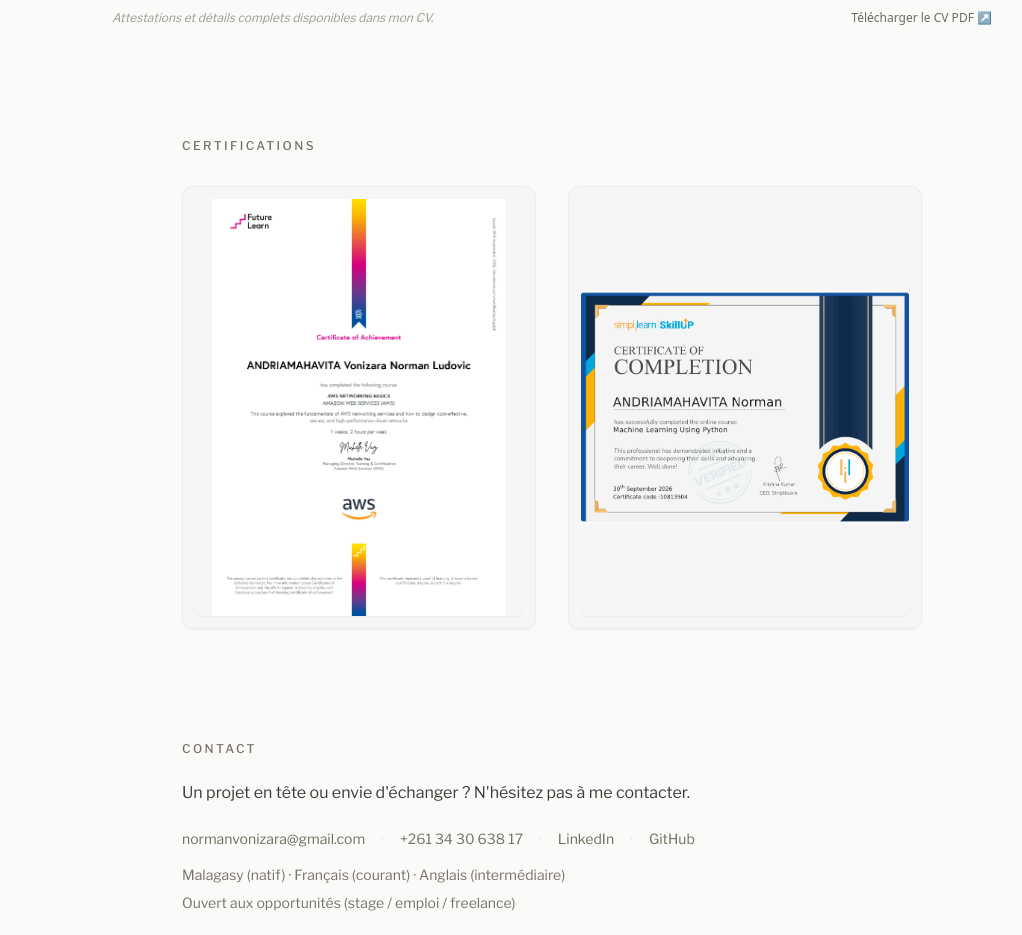
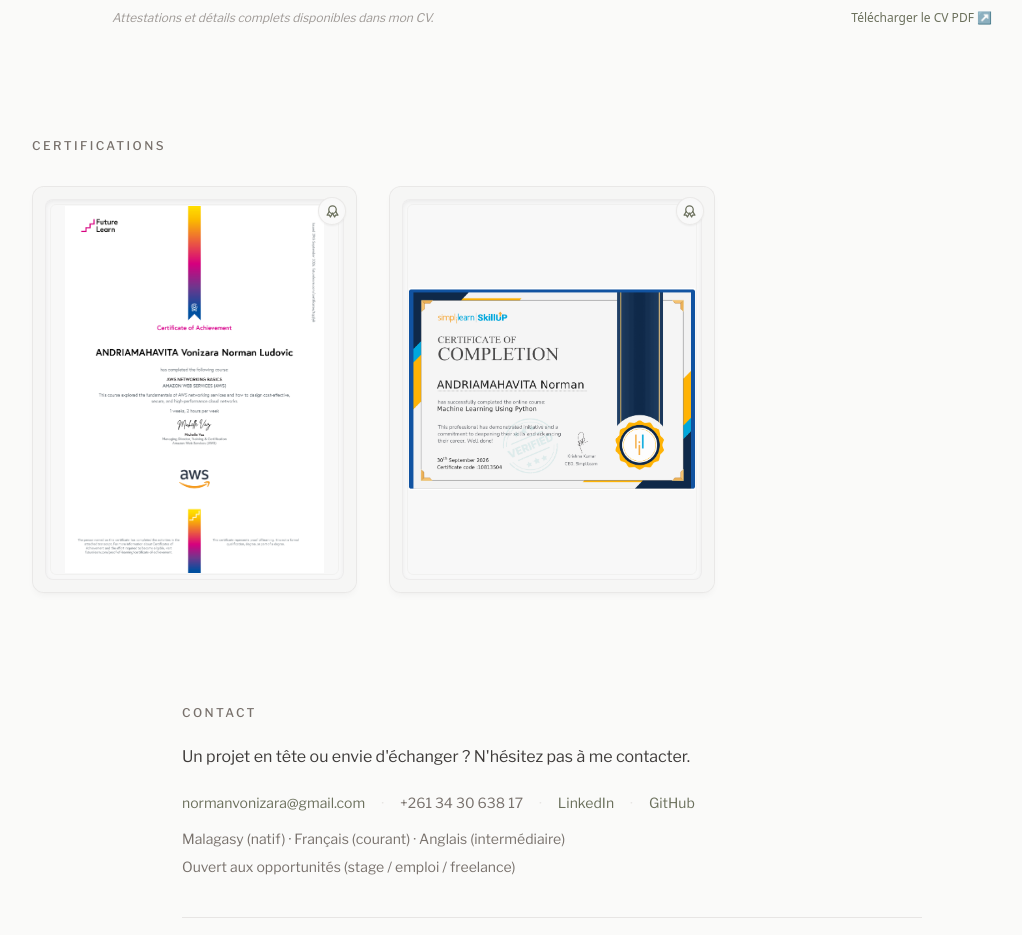
Before and after one commit to normanXCat/portfolio-normanXCat, a Next.js app: page / in a window 1280 px wide. Shown: the part 4340-5275 px from the top of the page, without its empty margins (88-1110 px from the left). Built offline with nearby package versions, Linux system fonts and the light colour scheme.

Commit message:
feat(portfolio): certifications grid to 3 columns with richer card decoration

```diff
--- a/src/components/certificates.tsx
+++ b/src/components/certificates.tsx
@@ -4,7 +4,7 @@
 import { useState, useRef, useCallback } from "react";
 import { useReducedMotion } from "framer-motion";
 import { FadeIn } from "./fade-in";
-import { IconFileText, IconExternalLink } from "@tabler/icons-react";
+import { IconFileText, IconExternalLink, IconAward } from "@tabler/icons-react";
 
 export type CertificateItem = {
   pdfUrl: string;
@@ -19,8 +19,8 @@
 
 /**
  * Carte de certificat unitaire avec effet de bascule 3D (tilt) au survol,
- * panneau d'informations en surimpression floutée (backdrop-blur)
- * et bascule au tap sur mobile / tactile.
+ * liseré décoratif intérieur façon diplôme, badge de sceau d'attestation,
+ * reflet lumineux (glare) subtil et panneau d'informations en surimpression floutée.
  */
 function CertificateCard({
   cert,
@@ -32,6 +32,7 @@
   const cardRef = useRef<HTMLDivElement>(null);
   const [rotateX, setRotateX] = useState(0);
   const [rotateY, setRotateY] = useState(0);
+  const [glarePos, setGlarePos] = useState({ x: 50, y: 50 });
   const [isHovered, setIsHovered] = useState(false);
   const [isOpenMobile, setIsOpenMobile] = useState(false);
   const shouldReduceMotion = useReducedMotion();
@@ -44,9 +45,14 @@
       const rect = card.getBoundingClientRect();
       const x = (e.clientX - rect.left) / rect.width - 0.5;
       const y = (e.clientY - rect.top) / rect.height - 0.5;
-      // Rotation légère (max ~8-9°) pour rester élégant
+      // Rotation légère (max ~8-9°) pour préserver l'élégance
       setRotateY(x * 16);
       setRotateX(-y * 16);
+
+      // Calcul de la position du reflet lumineux
+      const px = ((e.clientX - rect.left) / rect.width) * 100;
+      const py = ((e.clientY - rect.top) / rect.height) * 100;
+      setGlarePos({ x: Math.round(px), y: Math.round(py) });
     },
     [shouldReduceMotion]
   );
@@ -59,6 +65,7 @@
     setIsHovered(false);
     setRotateX(0);
     setRotateY(0);
+    setGlarePos({ x: 50, y: 50 });
   }, []);
 
   const handleToggleMobile = useCallback(() => {
@@ -103,21 +110,49 @@
               ? "transform 0.12s ease-out, box-shadow 0.25s ease"
               : "transform 0.4s ease-out, box-shadow 0.3s ease",
           }}
-          className="relative w-full aspect-[4/3] sm:aspect-[1/1.25] rounded-xl overflow-hidden bg-card-bg/60 border border-border/70 shadow-xs hover:shadow-lg hover:border-accent/40 cursor-pointer focus-visible:outline-2 focus-visible:outline-accent select-none group"
+          className="relative w-full aspect-[4/3] sm:aspect-[1/1.25] rounded-xl overflow-hidden bg-card-bg/75 border border-border/80 shadow-md shadow-foreground/[0.03] dark:shadow-black/25 hover:shadow-2xl hover:shadow-accent/15 dark:hover:shadow-black/50 hover:border-accent/50 cursor-pointer focus-visible:outline-2 focus-visible:outline-accent select-none group"
         >
-          {/* Vignette de la première page du PDF */}
+          {/* Badge de sceau permanent dans le coin supérieur */}
+          <div
+            aria-hidden="true"
+            className="absolute top-2.5 right-2.5 z-10 w-7 h-7 rounded-full bg-background/85 dark:bg-card-bg/90 backdrop-blur-md border border-border/80 text-accent flex items-center justify-center shadow-xs transition-transform duration-300 group-hover:scale-110 group-hover:border-accent/60"
+            title="Certificat"
+          >
+            <IconAward size={15} strokeWidth={2} />
+          </div>
+
+          {/* Vignette de la première page du PDF avec cadre décoratif façon diplôme */}
           <div className="relative w-full h-full p-2.5 sm:p-3 flex items-center justify-center bg-card-bg/40">
-            <div className="relative w-full h-full rounded-lg overflow-hidden shadow-xs">
+            <div className="relative w-full h-full rounded-lg overflow-hidden p-1.5 border border-border/60 bg-background/50 dark:bg-card-bg/50 shadow-inner">
+              {/* Liseré fin intérieur décoratif */}
+              <div
+                aria-hidden="true"
+                className="absolute inset-1 rounded-[6px] border border-border/40 dark:border-border/60 pointer-events-none z-1"
+              />
+
+              <div className="relative w-full h-full rounded-[4px] overflow-hidden">
                 <Image
                   src={cert.thumbnailUrl}
                   alt={`Certificat ${cert.title}`}
                   fill
-                sizes="(max-width: 640px) 100vw, 360px"
+                  sizes="(max-width: 640px) 100vw, (max-width: 1024px) 50vw, 340px"
                   className="object-contain"
                   priority={index === 0}
                 />
               </div>
             </div>
+          </div>
+
+          {/* Reflet lumineux subtil suivant le curseur */}
+          {!shouldReduceMotion && isHovered && (
+            <div
+              aria-hidden="true"
+              className="absolute inset-0 pointer-events-none z-10 transition-opacity duration-200"
+              style={{
+                background: `radial-gradient(circle 240px at ${glarePos.x}% ${glarePos.y}%, color-mix(in srgb, var(--accent) 18%, transparent), transparent 70%)`,
+              }}
+            />
+          )}
 
           {/* Panneau d'informations en surimpression (flou + fondu 3D) */}
           <div
@@ -129,7 +164,7 @@
               transition:
                 "opacity 0.25s ease, transform 0.3s cubic-bezier(0.16, 1, 0.3, 1)",
             }}
-            className={`absolute inset-0 p-5 sm:p-6 flex flex-col justify-between bg-background/90 dark:bg-card-bg/92 backdrop-blur-md border border-border/60 rounded-xl transition-opacity duration-250 ${
+            className={`absolute inset-0 p-5 sm:p-6 flex flex-col justify-between bg-background/92 dark:bg-card-bg/94 backdrop-blur-md border border-border/70 rounded-xl z-20 transition-opacity duration-250 ${
               isOverlayActive
                 ? "opacity-100 pointer-events-auto"
                 : "opacity-0 pointer-events-none"
@@ -174,7 +209,7 @@
                 href={cert.pdfUrl}
                 target="_blank"
                 rel="noopener noreferrer"
-                className="inline-flex items-center gap-1.5 px-3 py-1.5 rounded-md text-xs font-medium bg-accent text-background hover:bg-accent/90 transition-colors"
+                className="inline-flex items-center gap-1.5 px-3 py-1.5 rounded-md text-xs font-medium bg-accent text-background hover:bg-accent/90 transition-colors shadow-xs"
               >
                 <IconFileText size={14} aria-hidden="true" />
                 <span>Ouvrir le PDF</span>
@@ -201,8 +236,8 @@
 }
 
 /**
- * Section Certifications & Attestations — vignettes avec effet 3D tilt au survol
- * et panneau d'informations en surimpression.
+ * Section Certifications & Attestations — grille en 3 colonnes desktop,
+ * vignettes 3D décorées avec liseré intérieur, sceau permanent et survol interactif.
  */
 export function Certificates({ data }: { data: CertificateItem[] }) {
   if (!data || data.length === 0) return null;
@@ -210,14 +245,14 @@
   return (
     <section
       id="certifications"
-      className="mb-20 md:mb-28 scroll-mt-24 max-w-[740px] mx-auto w-full"
+      className="mb-20 md:mb-28 scroll-mt-24 max-w-[1040px] mx-auto w-full"
     >
       <h2 className="text-xs font-medium uppercase tracking-[0.2em] text-muted mb-8 text-center md:text-left">
         Certifications
       </h2>
 
-      {/* Grille 2 colonnes sur tablette/desktop, 1 colonne sur mobile */}
-      <div className="grid grid-cols-1 sm:grid-cols-2 gap-6 md:gap-8">
+      {/* Grille 3 colonnes sur desktop (>= 1024px), 2 sur tablette, 1 sur mobile */}
+      <div className="grid grid-cols-1 sm:grid-cols-2 lg:grid-cols-3 gap-6 md:gap-8">
         {data.map((cert, index) => (
           <CertificateCard
             key={cert.pdfUrl}
```
Lines whose indentation alone changed are shown as unchanged.
